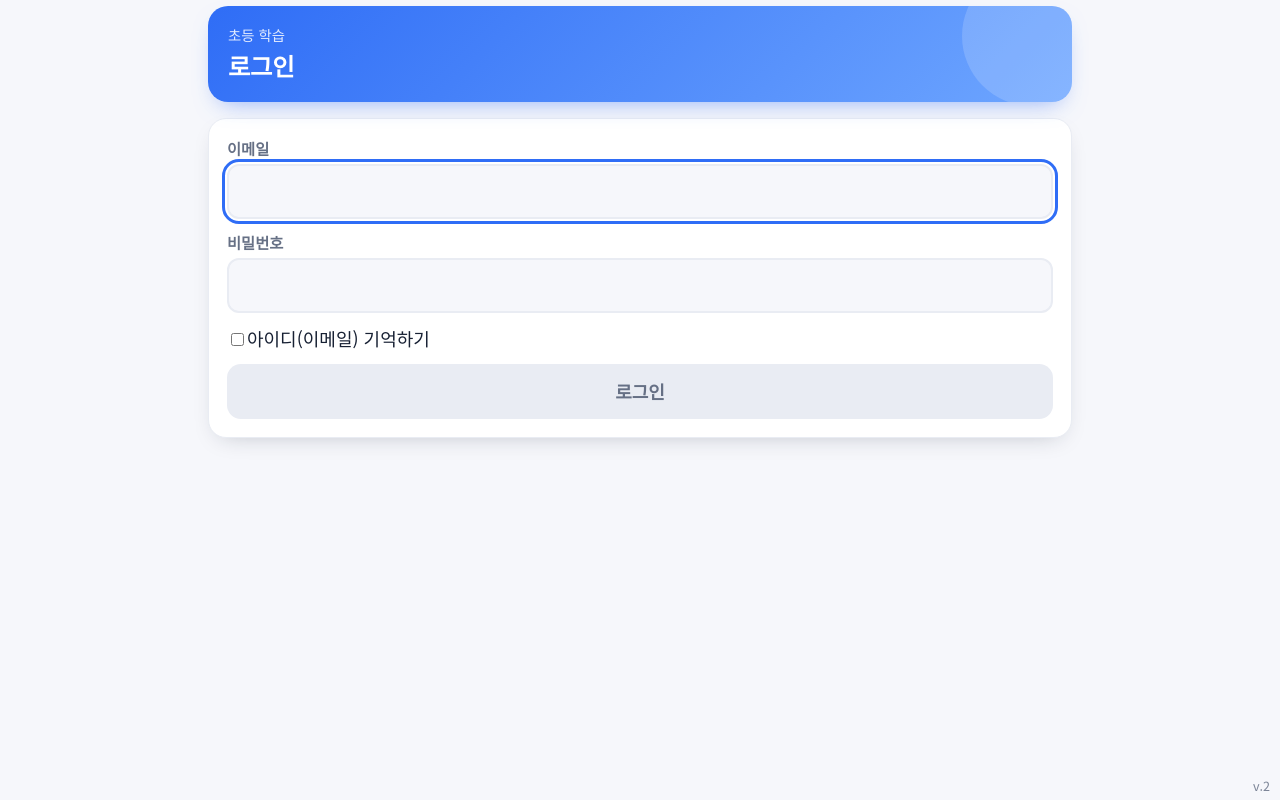
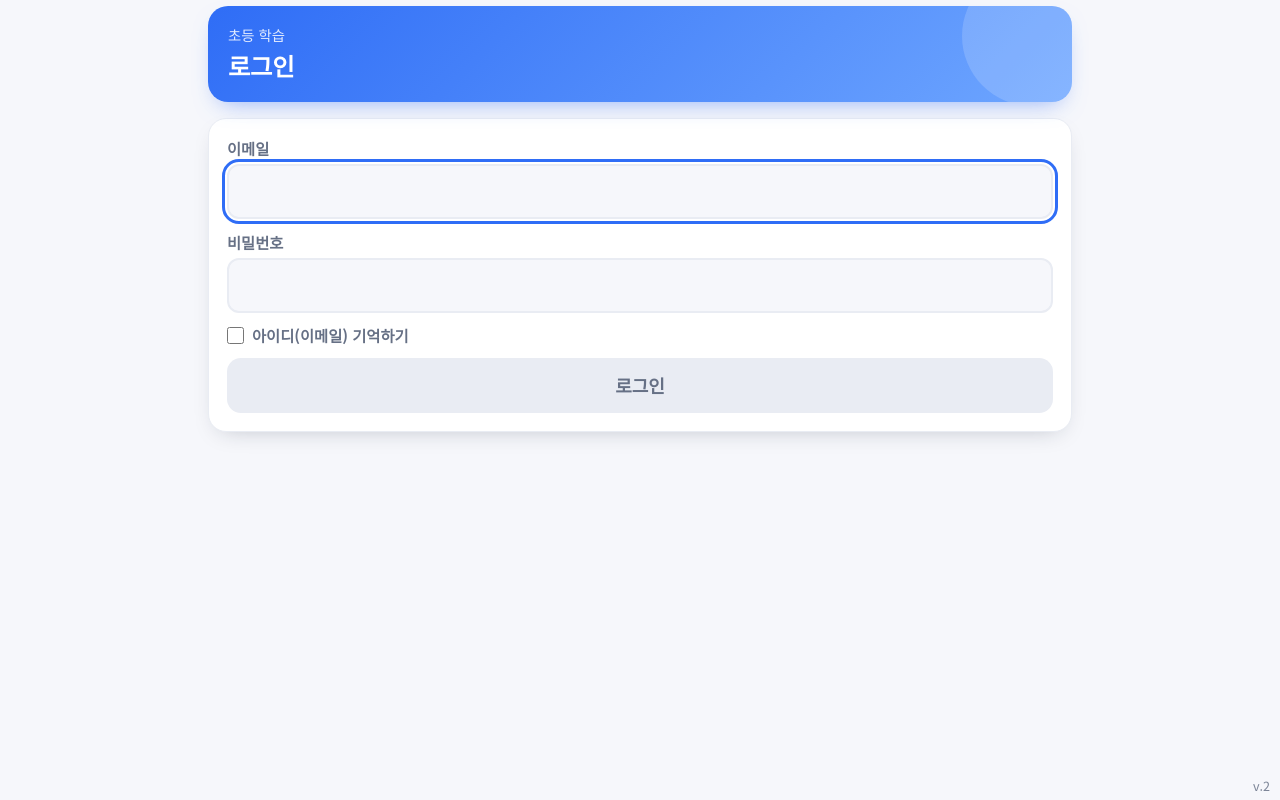
Before and after one commit to yoonwooj/study, a React (Vite) app: page / in a window 1280 px wide. Built offline with nearby package versions, Linux system fonts and the light colour scheme; no server answers.

Commit message:
Style remember email checkbox

```diff
--- a/src/styles.css
+++ b/src/styles.css
@@ -315,6 +315,9 @@ h1,h2,h3,p{margin:0}
 
 /* ── 로그인 ── */
 .login-form{gap:12px}
+.remember-id{display:flex;align-items:center;gap:8px;align-self:flex-start;color:var(--sub);font-size:.85rem;font-weight:600;cursor:pointer;user-select:none}
+.remember-id input{width:17px;height:17px;margin:0;accent-color:var(--pri)}
+.remember-id span{line-height:1.4}
 .field{display:grid;gap:4px;font-size:.85rem;font-weight:700;color:var(--sub)}
 .field input,.field select{font:inherit;font-size:1rem;font-weight:400;padding:12px;border:2px solid var(--line);border-radius:12px;background:var(--bg);color:var(--ink);width:100%}
 .login-sel{background:var(--bg)}
```
